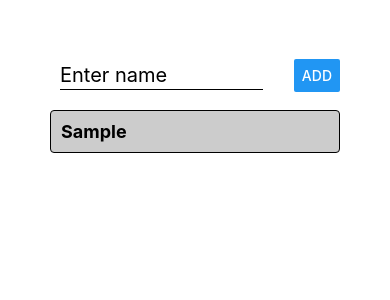
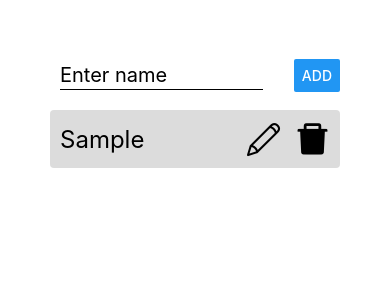
Before and after one commit to GiorgiKhunashvili/drinking-card-game, a React Native app: screen / in a window 390 px wide. Both pictures are taken after typing "Sample" into the empty fields and a click on the button "ADD". Shown: the top 300 px of the page. Built offline with nearby package versions, Linux system fonts and the light colour scheme.

Commit message:
added edit name end delete name func

```diff
--- a/App.js
+++ b/App.js
@@ -19,6 +19,18 @@ export default function App() {
       return currentName.filter((name) => name.key !== nameID);
     })
   }
+
+  const editNameHandler = (nameID, changedName) => {
+    setNameInListNames(currentName => {
+      return currentName.filter((name) => {
+        if(name.key === nameID) {
+          return name.value = changedName;
+        }else {
+          return name;
+        }
+      })
+    })
+  }
   return (
     <TouchableWithoutFeedback onPress={() => Keyboard.dismiss()}>
     <View style={styles.screen}>
@@ -26,7 +38,7 @@ export default function App() {
       <StatusBar style="auto" />
       <FlatList
         data={namesList}
-        renderItem={itemData => <NameItem id={itemData.item.key} name={itemData.item.value} onDelete={removeNameHandler} />}
+        renderItem={itemData => <NameItem id={itemData.item.key} name={itemData.item.value} onNameChange={editNameHandler} onDelete={removeNameHandler} />}
         showsHorizontalScrollIndicator={false}
       />
     </View>
@@ -38,6 +50,7 @@ const styles = StyleSheet.create({
   screen: {
     padding: 50,
     height: "100%",
-    width: "100%"
+    width: "100%",
+    backgroundColor: "white"
   }
 });
--- /dev/null
+++ b/components/EditName.js
@@ -0,0 +1,44 @@
+import React, { useState } from 'react';
+import { TextInput, View, StyleSheet, Modal, Button } from 'react-native';
+
+
+const EditName = (props) => {
+    const [name, setChangedName] = useState(props.name);
+    console.log(props.name)
+    return (
+        <Modal visible={props.visable} animationType="slide">
+            <View style={styles.viewConainer}>
+                <TextInput
+                    style={styles.nameEditInput}
+                    placeholder="edit name"
+                    onChangeText={(newName) => setChangedName(newName)}
+                    value={name}
+                />
+                <Button title="Edit" onPress={() => {
+                    props.onNameChange(props.id, name);
+                    props.onCloseModal();
+                }} />
+                <Button title="Close" onPress={() => props.onCloseModal()} />
+            </View>
+        </Modal>
+    )
+}
+
+const styles = StyleSheet.create({
+    viewConainer: {
+        flex: 1,
+        justifyContent: "center",
+        alignItems: 'center'
+    },
+    nameEditInput: {
+        height: 50,
+        width: "70%",
+        borderBottomWidth: 1,
+        fontSize: 20
+
+    }
+
+});
+
+
+export default EditName;
--- a/components/NameItem.js
+++ b/components/NameItem.js
@@ -1,29 +1,48 @@
-import React from 'react';
-import { View, Text, StyleSheet, TouchableOpacity} from 'react-native';
+import React, { useState } from 'react';
+import { View, Text, StyleSheet, Button, TouchableOpacity} from 'react-native';
+import { AntDesign, SimpleLineIcons } from '@expo/vector-icons';
 
+import EditName from './EditName';
+const NameItem = (props) => {
+    const [modalStatus, setModalStatus] = useState(false);
 
-const NameItem = (props) => {
+    const changeModalStatusHandler = () => {
+        setModalStatus(false)
+    }
+
     return (
-        <TouchableOpacity onPress={() => props.onDelete(props.id)}>
             <View style={styles.listItem}>
                 <Text style={styles.text}>{props.name}</Text>
+                <EditName visable={modalStatus} onCloseModal={changeModalStatusHandler} onNameChange={props.onNameChange} id={props.id} name={props.name}/>
+                <TouchableOpacity onPress={() => setModalStatus(true)}>
+                    <SimpleLineIcons name="pencil" size={33} color="black" />
+                </TouchableOpacity>
+                <TouchableOpacity onPress={() => props.onDelete(props.id)}>
+                    <AntDesign style={styles.deleteButton} name="delete" size={35} color="black" />
+                </TouchableOpacity>
             </View>
-        </TouchableOpacity>
     )
 }
 
 const styles = StyleSheet.create({
     listItem: {
         padding: 10,
-        backgroundColor: '#ccc',
-        borderColor: "black",
-        borderWidth: 1,
+        backgroundColor: '#DCDCDC',
+        // borderBottomColor: "black",
+        // borderBottomWidth: 1,
         marginVertical: 10,
-        borderRadius:4
+        borderRadius:4,
+        flexDirection: "row",
+        justifyContent: "space-between",
+        alignItems: "center"
       },
     text: {
-        fontSize: 18,
-        fontWeight: "bold"
+        fontSize: 24,
+        flex: 2,
+    },
+    deleteButton: {
+        color: "black",
+        marginLeft: 15
     }
 })
 
```
